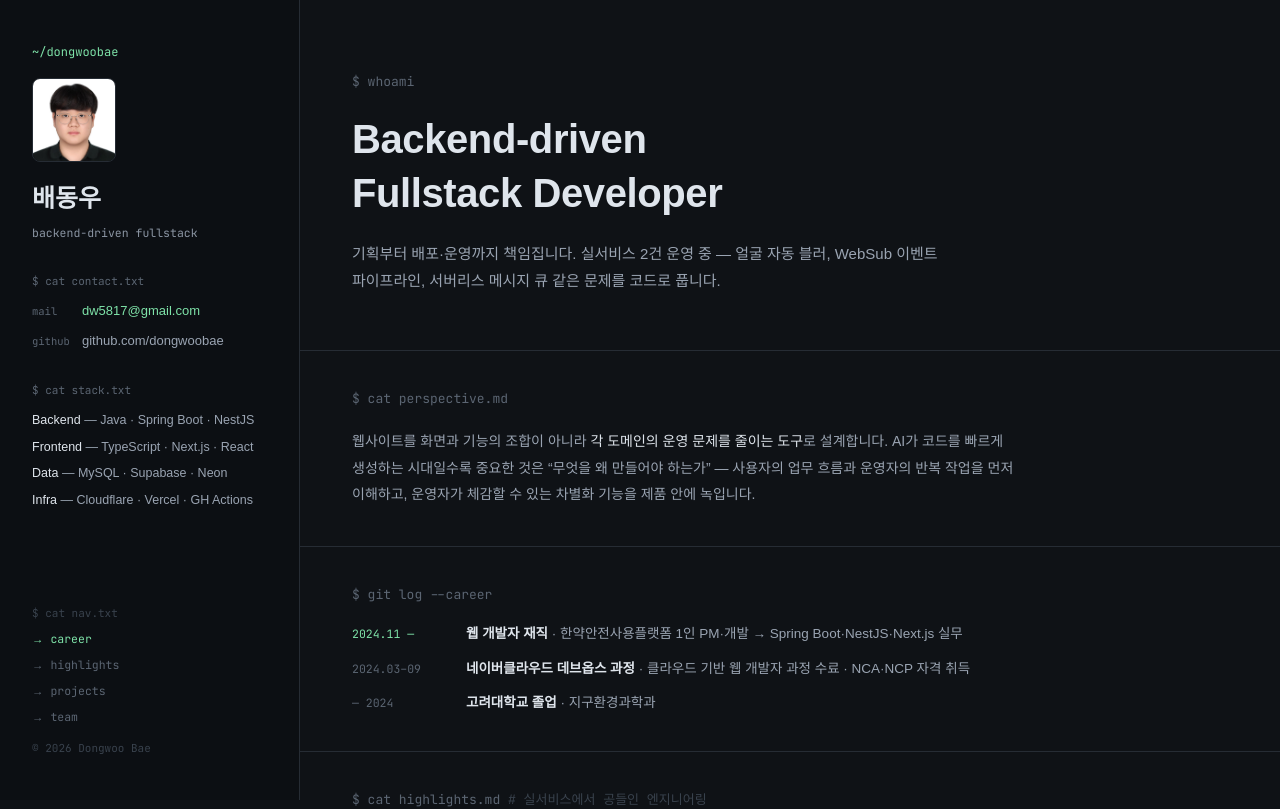
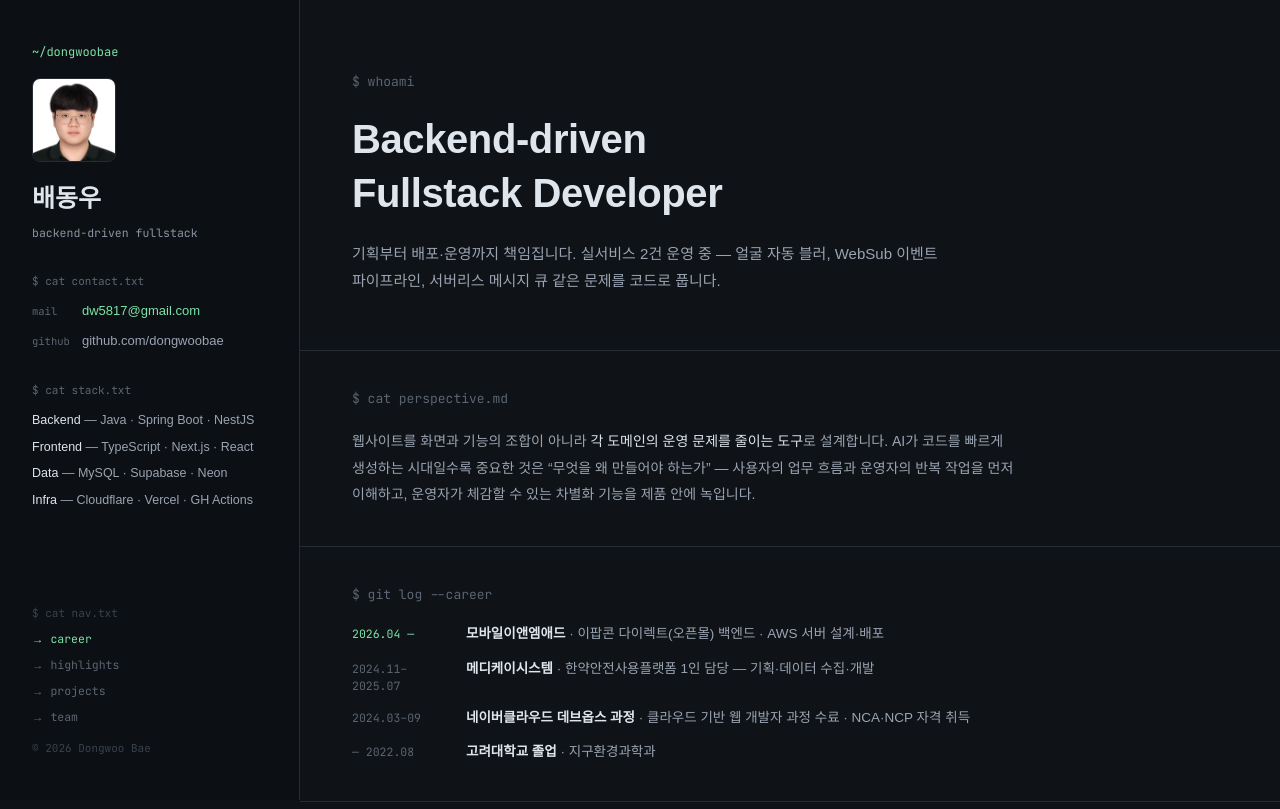
Before and after one commit to dongwoobae/portfolio, a Next.js app: page / in a window 1280 px wide. Shown: the top 809 px of the page. Built offline with nearby package versions, Linux system fonts and the light colour scheme; no server answers; a web font is replaced by a local one.

Commit message:
fix: 경력 표기를 실제 2사 재직 이력으로 정정

```diff
--- a/src/content/home.ts
+++ b/src/content/home.ts
@@ -1,4 +1,6 @@
 // 메인 랜딩의 카피. 디자인 핸드오프(design/Portfolio.dc.html)의 문안을 그대로 옮겼다.
+
+import { careerItemSchema, type CareerItem } from "@/content/schema";
 
 export const heroIntro =
   "기획부터 배포·운영까지 책임집니다. 실서비스 2건 운영 중 — 얼굴 자동 블러, WebSub 이벤트 파이프라인, 서버리스 메시지 큐 같은 문제를 코드로 풉니다.";
@@ -10,27 +12,41 @@ export const stackLines = [
   { label: "Infra", value: "Cloudflare · Vercel · GH Actions" },
 ] as const;
 
-export const career = [
+const rawCareer = [
   {
-    period: "2024.11 —",
+    period: "2026.04 —",
+    kind: "job",
     current: true,
-    title: "웹 개발자 재직",
-    description:
-      "· 한약안전사용플랫폼 1인 PM·개발 → Spring Boot·NestJS·Next.js 실무",
+    title: "모바일이앤엠애드",
+    description: "· 이팝콘 다이렉트(오픈몰) 백엔드 · AWS 서버 설계·배포",
+  },
+  {
+    period: "2024.11–2025.07",
+    kind: "job",
+    current: false,
+    title: "메디케이시스템",
+    description: "· 한약안전사용플랫폼 1인 담당 — 기획·데이터 수집·개발",
   },
   {
     period: "2024.03–09",
+    kind: "education",
     current: false,
     title: "네이버클라우드 데브옵스 과정",
     description: "· 클라우드 기반 웹 개발자 과정 수료 · NCA·NCP 자격 취득",
   },
   {
-    period: "— 2024",
+    period: "— 2022.08",
+    kind: "education",
     current: false,
     title: "고려대학교 졸업",
     description: "· 지구환경과학과",
   },
-] as const;
+];
+
+// 빌드타임 검증 — 형식이 틀리면 여기서 빌드가 깨진다.
+export const career: CareerItem[] = rawCareer.map((item) =>
+  careerItemSchema.parse(item),
+);
 
 // 상단 2장은 강조 스타일(보더 line-accent + 그라데이션). slug는 상세 페이지 링크용.
 export const highlights = [
--- a/src/content/schema.ts
+++ b/src/content/schema.ts
@@ -29,3 +29,15 @@ export const projectMetaSchema = z.object({
 });
 
 export type ProjectMeta = z.infer<typeof projectMetaSchema>;
+
+// 랜딩의 `$ git log --career` 행이자 이력서의 경력·학력 원천.
+// 이력서는 경력과 학력을 분리해 싣기 때문에 kind로 갈라 쓴다.
+export const careerItemSchema = z.object({
+  period: z.string().min(1),
+  kind: z.enum(["job", "education"]),
+  current: z.boolean(),
+  title: z.string().min(1),
+  description: z.string().min(1),
+});
+
+export type CareerItem = z.infer<typeof careerItemSchema>;
```
Also changed, not shown: 1 other file (tests, documents, lock files or other folders).
